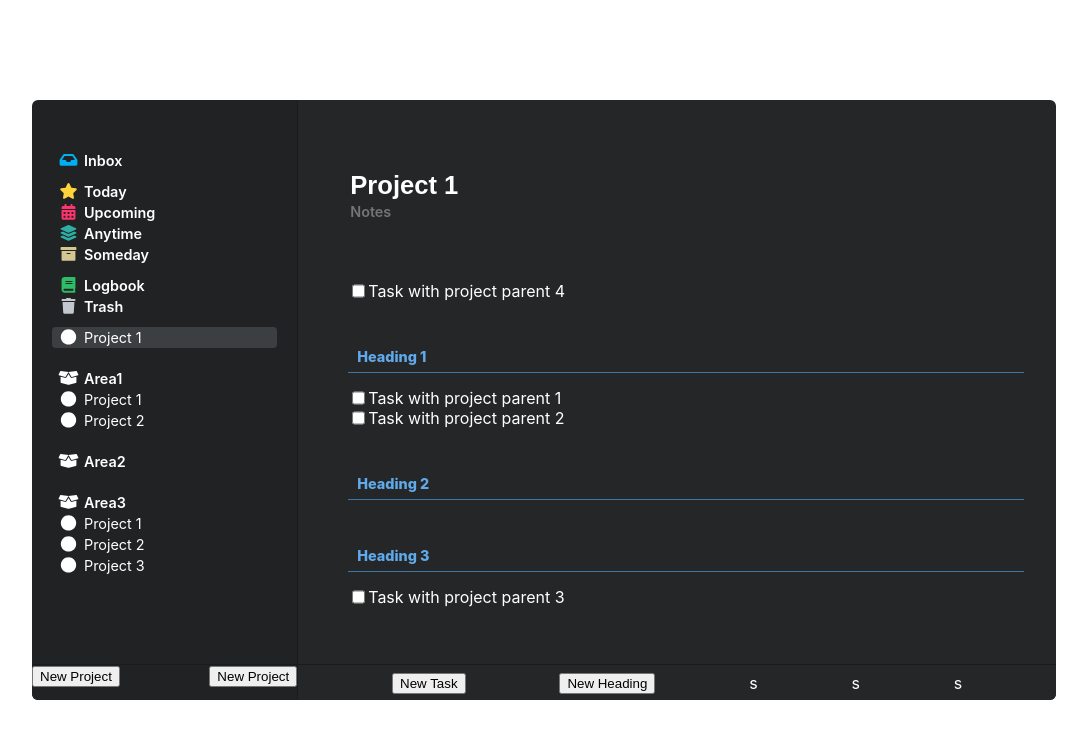
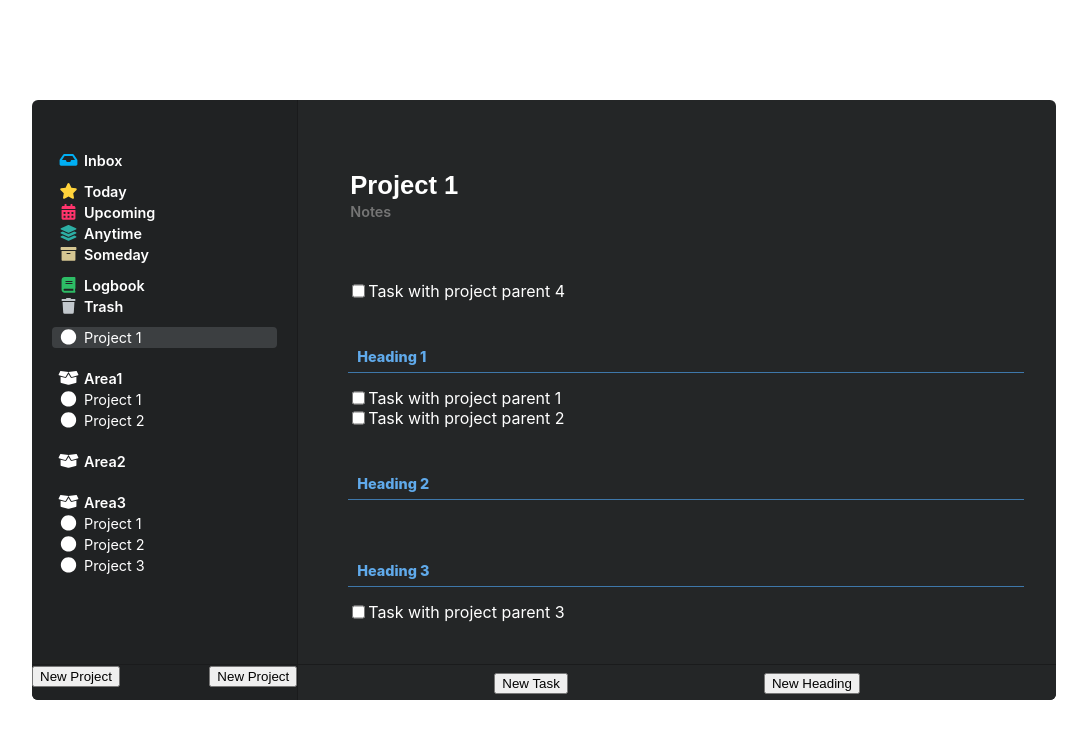
Before and after one commit to Aleksasgrodis/things-clone, a React (Create React App) app: page /project/123323 in a window 1280 px wide. Shown: the top 738 px of the page, without its empty margins (96-1183 px from the left). Built offline with nearby package versions, Linux system fonts and the light colour scheme.

Commit message:
Added the ability to drag and drop taks between headings inside of projects.

```diff
--- a/package.json
+++ b/package.json
@@ -11,6 +11,8 @@
     "@testing-library/user-event": "^7.1.2",
     "node-sass": "^4.14.1",
     "react": "^16.13.1",
+    "react-dnd": "^11.1.3",
+    "react-dnd-html5-backend": "^11.1.3",
     "react-dom": "^16.13.1",
     "react-redux": "^7.2.1",
     "react-router-dom": "^5.2.0",
--- a/src/App.jsx
+++ b/src/App.jsx
@@ -11,9 +11,12 @@ import {
 } from 'react-router-dom';
 import AreaView from './components/AreaView';
 import Sidebar from './components/Sidebar';
+import { DndProvider } from 'react-dnd';
+import { HTML5Backend } from 'react-dnd-html5-backend';
 function App(props) {
   return (
     <Router>
+      <DndProvider backend={HTML5Backend}>
       <div className="wrapper">
         <div className="dashboard">
           <Sidebar />
@@ -53,6 +56,7 @@ function App(props) {
           </div>
         </div>
       </div>
+      </DndProvider>
     </Router>
   );
 }
--- /dev/null
+++ b/src/components/Constants.js
@@ -0,0 +1,5 @@
+export const ItemTypes = {
+  TASK: 'task',
+  AREA: 'area',
+  PROJECT: 'project'
+}
--- /dev/null
+++ b/src/components/Heading.jsx
@@ -0,0 +1,37 @@
+import React from 'react';
+import { ItemTypes } from './Constants';
+import { useDrop } from 'react-dnd';
+import Task from './Task';
+import { useDispatch } from 'react-redux';
+import { editTodo } from '../redux/actions';
+
+function Heading(props) {
+  const [collectedProps, drop] = useDrop({
+    accept: [ItemTypes.TASK],
+    drop: (item) => changeTaskHeader(item),
+    })
+    const dispatch = useDispatch()
+    const changeTaskHeader = ({id}) => {
+      // console.log(item);
+      dispatch(editTodo({id, heading: props.id }));
+    }
+  return (
+    <div className="heading-wrapper" ref={drop}>
+      <div
+        className={`heading ${props.selectedHeading === props.id ? 'selected' : ''}`}
+        onClick={() => props.setSelectedHeading(props.id)}
+      >
+        <p>{props.title}</p>
+      </div>
+      <div className="tasks">
+      {props.tasks.length
+        ? props.tasks.map(t => (
+              <Task {...t} />
+          ))
+          : null}
+          </div>
+    </div>
+  );
+}
+
+export default Heading;
--- a/src/components/ProjectView.jsx
+++ b/src/components/ProjectView.jsx
@@ -5,6 +5,10 @@ import { createSelector } from 'reselect';
 import NewTask from './NewTask';
 import NewHeading from './NewHeading';
 import { editArea, editProject } from '../redux/actions';
+import Task from './Task';
+import { useDrop } from 'react-dnd';
+import { ItemTypes } from './Constants';
+import Heading from './Heading';
 
 const selectProjectWithId = createSelector(
   state => state.projects,
@@ -17,6 +21,15 @@ const selectTasksOfProject = createSelector(
   (_, projectID) => projectID,
   (tasks, projectID) => tasks.filter(({ parent }) => parent === projectID),
 );
+
+
+// function Heading(props) {
+//   const [collectedProps, drop] = useDrop({
+//     accept: [ItemTypes.TASK],
+//     drop: props.onDrop,
+//     })
+//     return <div ref={drop}>Drop here!</div>
+// }
 
 function ProjectView(props) {
   const { projectID } = useParams();
@@ -60,40 +73,21 @@ function ProjectView(props) {
           />
         </header>
         <span>{tags}</span>
+
         <div className="tasks">
-          {standaloneTasks.map(({ title, id }) => (
-            <div className="task">
-              <input type="checkbox" className="checkbox" name="task" id="" />
-              <label htmlFor="task" key={id}>{title}</label>
-            </div>
+          {standaloneTasks.map(task => (
+            <Task {...task} />
           ))}
         </div>
-        {headingsWithTasks.length
+          {headingsWithTasks.length
           ? headingsWithTasks.map(a => (
-              <>
-                <div className={`heading ${selectedHeading === a.id ? 'selected' : ''}`} onClick={() => setSelectedHeading(a.id)}>
-                  <p>{a.title}</p>
-                </div>
-                {a.tasks.length
-                  ? a.tasks.map(t => (
-                      <div className="tasks">
-                        <div className="task">
-                          <input type="checkbox" name="" id="" />
-                          <p key={t.id}>{t.title}</p>
-                        </div>
-                      </div>
-                    ))
-                  : null}
-              </>
+              <Heading {...a} selectedHeading={selectedHeading} setSelectedHeading={setSelectedHeading} />
             ))
           : null}
       </div>
       <div className="actionables">
         <NewTask parent={projectID} heading={selectedHeading} />
         <NewHeading parent={projectID} />
-        <p>s</p>
-        <p>s</p>
-        <p>s</p>
       </div>
     </div>
   );
--- /dev/null
+++ b/src/components/Task.jsx
@@ -0,0 +1,16 @@
+import React from 'react';
+import { useDrag } from 'react-dnd';
+import {ItemTypes} from './Constants';
+function Task(props) {
+  const [collectedProps, drag] = useDrag({
+    item: {id: props.id, type: 'task' }
+  })
+  return (
+    <div className="task" key={props.id} ref={drag}>
+      <input type="checkbox" className="checkbox" name="task" id="" />
+      <label htmlFor="task">{props.title}</label>
+    </div>
+  );
+}
+
+export default Task;
--- a/src/redux/actions.js
+++ b/src/redux/actions.js
@@ -5,6 +5,14 @@ export const addTodo = ({ id, createdAt, parent, heading, title }) => ({
   id,
   title,
   createdAt,
+  parent,
+  heading,
+});
+
+export const editTodo = ({ id, parent, heading, title }) => ({
+  type: types.EDIT_TODO,
+  id,
+  title,
   parent,
   heading,
 });
--- a/src/redux/reducers/tasks.js
+++ b/src/redux/reducers/tasks.js
@@ -2,16 +2,30 @@ import * as Types from '../actionTypes';
 
 const initialState = [
   { id: '123', title: 'I am the first todo!' },
-  { id: '12312323', title: 'Task with project parent 1', parent: '123323', heading: "xyz" },
-  { id: '123123', title: 'Task with project parent 2', parent: '123323', heading: "xyz" },
-  { id: '12323', title: 'Task with project parent 3', parent: '123323', heading: "xyy" },
-  { id: '1231233153', title: 'Task with project parent 4', parent: '123323'},
+  {
+    id: '12312323',
+    title: 'Task with project parent 1',
+    parent: '123323',
+    heading: 'xyz',
+  },
+  {
+    id: '123123',
+    title: 'Task with project parent 2',
+    parent: '123323',
+    heading: 'xyz',
+  },
+  {
+    id: '12323',
+    title: 'Task with project parent 3',
+    parent: '123323',
+    heading: 'xyy',
+  },
+  { id: '1231233153', title: 'Task with project parent 4', parent: '123323' },
   { id: '123323', title: 'Task with area parent 1', parent: '12233323' },
   { id: '1235623', title: 'Task with area parent 2', parent: '12233323' },
   { id: '12323534', title: 'Task with area parent 3', parent: '12233323' },
   { id: '1235623', title: 'Im a nested task!1', parent: '123325' },
   { id: '12323534', title: 'Im a nested task!2', parent: '123326' },
-
 ];
 
 export default function (state = initialState, action) {
@@ -28,6 +42,17 @@ export default function (state = initialState, action) {
         },
       ];
     }
+    case Types.EDIT_TODO: {
+      return state.map(task => {
+        if (task.id === action.id) {
+          return {
+            ...task,
+            heading: action.heading,
+          };
+        }
+        return task;
+      });
+    }
 
     default:
       return state;
```
Also changed, not shown: 1 other file (tests, documents, lock files or other folders).
